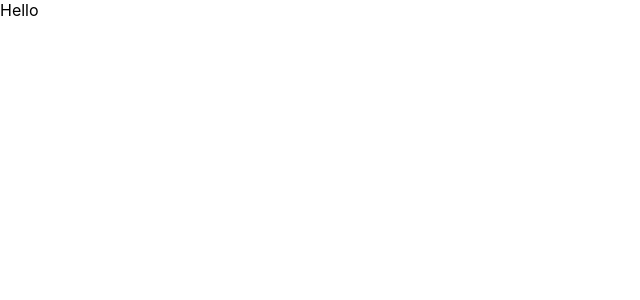
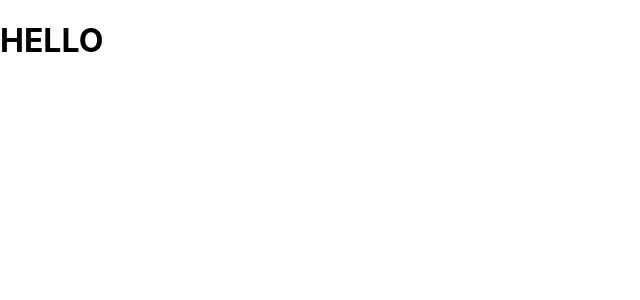
Before and after one commit to Conorbeamish/rekognition-app, a React (Create React App) app: page / in a window 1280 px wide. Shown: the top 300 px of the page, without its empty margins (0-640 px from the left). Built offline with nearby package versions, Linux system fonts and the light colour scheme.

Commit message:
Remove icons

```diff
--- a/package.json
+++ b/package.json
@@ -31,5 +31,6 @@
       "last 1 firefox version",
       "last 1 safari version"
     ]
-  }
+  },
+  "proxy": "http://localhost:5000"
 }
--- a/src/App.js
+++ b/src/App.js
@@ -1,10 +1,9 @@
 import React from 'react';
-import ImageAnalysis from "./components/ImageAnalysis"
 
 function App() {
   return (
     <div className="App">
-      <ImageAnalysis/>
+      <h1>HELLO</h1>
     </div>
   );
 }
--- a/src/components/ImageAnalysis.js
+++ /dev/null
@@ -1,11 +0,0 @@
-import React from 'react';
-
-const ImageAnalysis = () => {
-    return (
-        <div>
-            Hello
-        </div>
-    );
-}
-
-export default ImageAnalysis;
```
Also changed, not shown: public/logo192.png (deleted), public/logo512.png (deleted).
